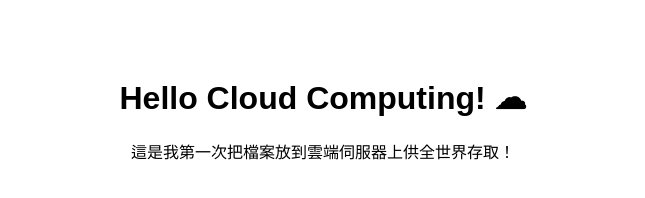
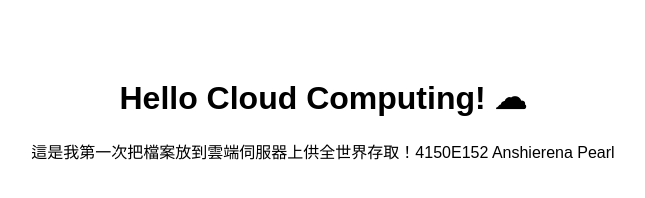
Before and after one commit to anshierenapearltango-wq/my-first-cloud-page, a plain HTML site: page index.html in a window 1280 px wide. Shown: the whole page, without its empty margins (317-962 px from the left). Drawn offline with Linux system fonts and the light colour scheme.

Commit message:
Update index.html

```diff
--- a/index.html
+++ b/index.html
@@ -4,7 +4,7 @@
     <title>我的第一個雲端網頁</title>
 </head>
 <body style="text-align:center; padding-top:50px; font-family:sans-serif;">
-    <h1>Hello Cloud Computing! ☁</h1>
-    <p>這是我第一次把檔案放到雲端伺服器上供全世界存取！</p>
+    <h1>Hello Cloud Computing! ☁ </h1>
+    <p>這是我第一次把檔案放到雲端伺服器上供全世界存取！4150E152 Anshierena Pearl</p>
 </body>
   </html>
```
